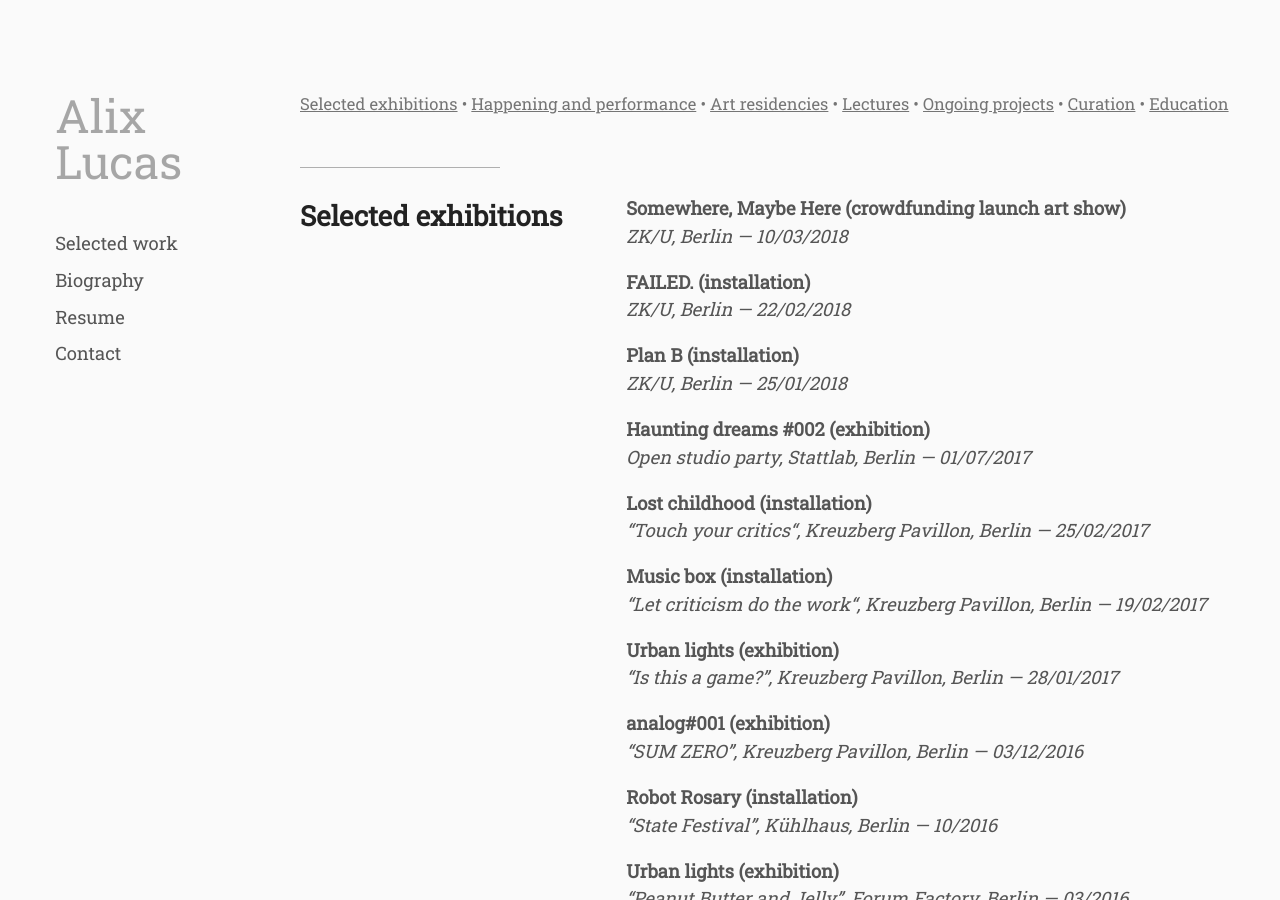
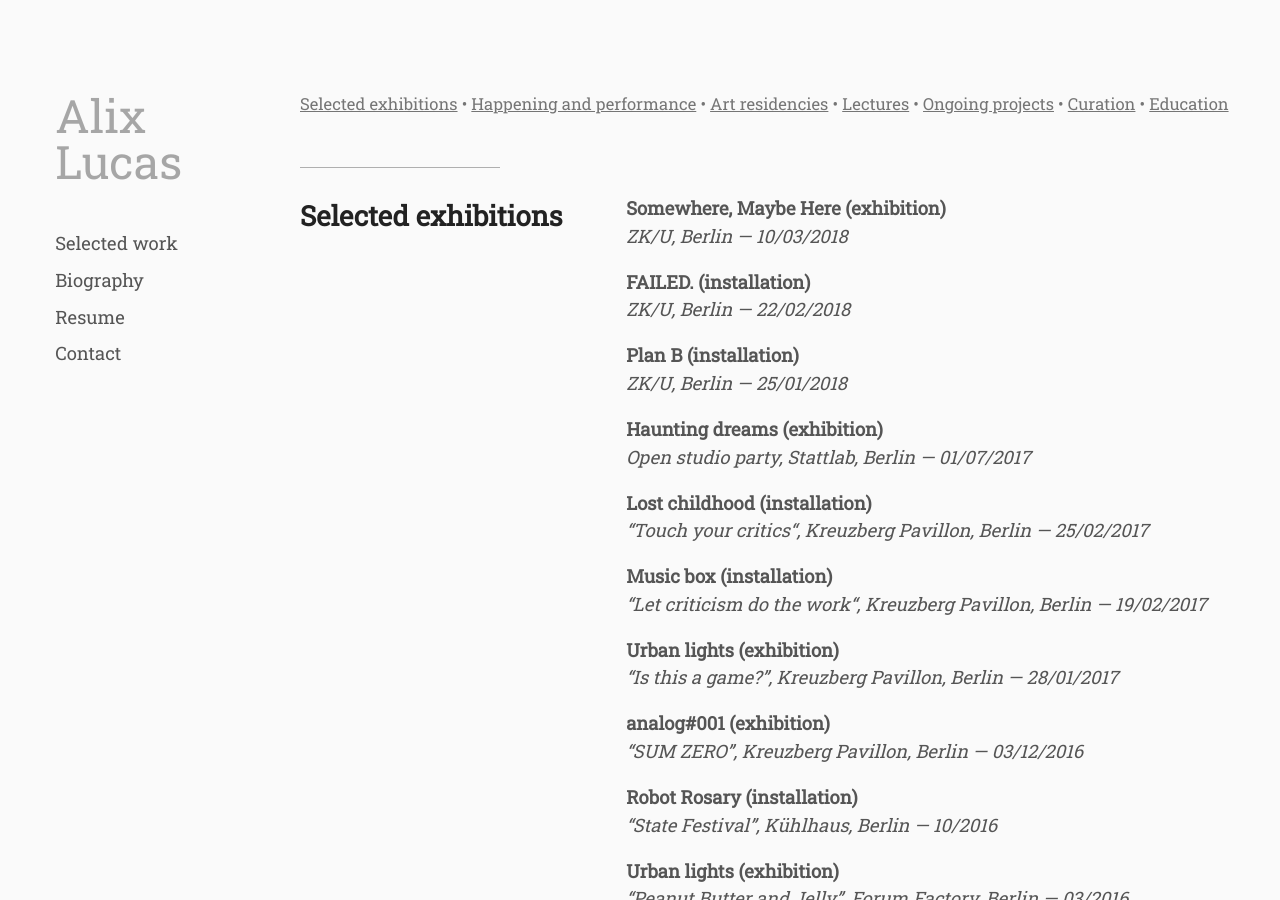
Before and after one commit to whyalix/alixlucas, a Jekyll site: the page built from resume/index.html, in a window 1280 px wide and 900 px high. Built offline with Jekyll 4.4.1, drawn with Linux system fonts in a browser that asks for light colours.

Commit message:
Update exhibitions.yml

```diff
--- a/_data/exhibitions.yml
+++ b/_data/exhibitions.yml
@@ -1,4 +1,4 @@
-- primary: "Somewhere, Maybe Here (crowdfunding launch art show)"
+- primary: "Somewhere, Maybe Here (exhibition)"
   secondary: ZK/U, Berlin — 10/03/2018
 
 - primary: "FAILED. (installation)"
@@ -7,7 +7,7 @@
 - primary: "Plan B (installation)"
   secondary: ZK/U, Berlin — 25/01/2018
 
-- primary: "Haunting dreams #002 (exhibition)"
+- primary: "Haunting dreams (exhibition)"
   secondary: Open studio party, Stattlab, Berlin — 01/07/2017
 
 - primary: Lost childhood (installation)
```
